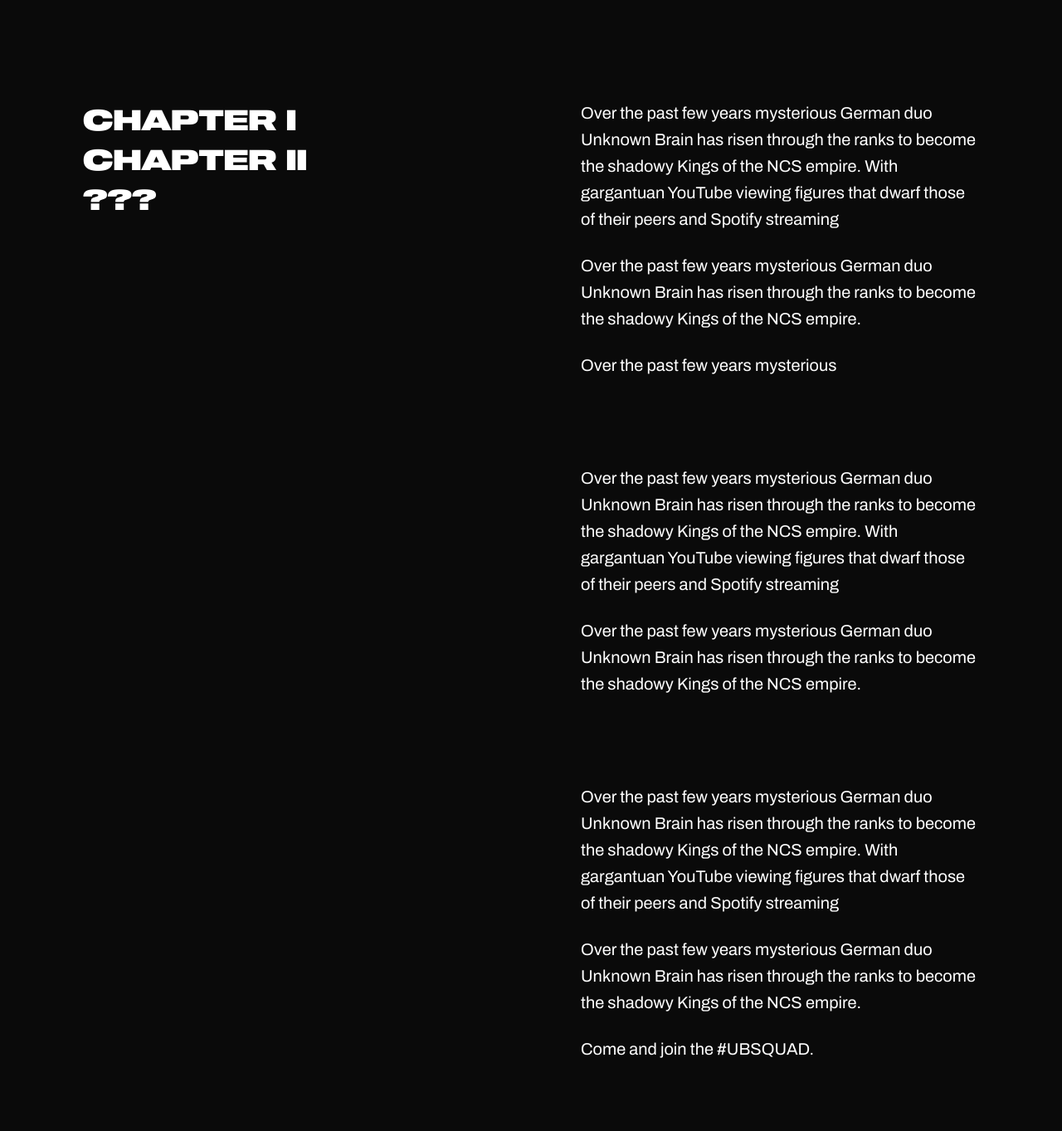
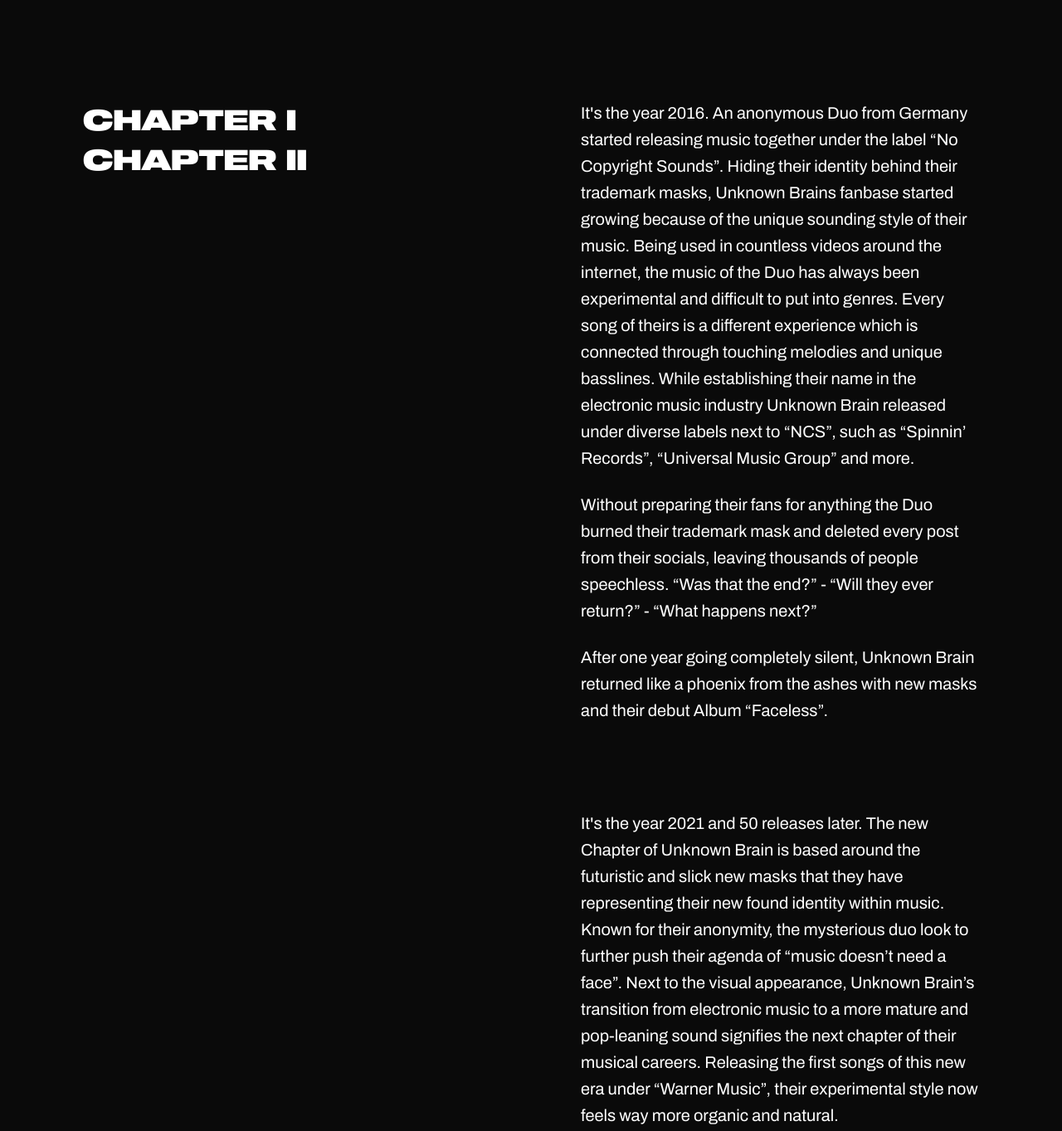
Before and after one commit to spacjar/unknownbrain, a website: page html/index.html in a window 1280 px wide. Shown: the part 860-2223 px from the top of the page at 83% size. Drawn offline with Linux system fonts and the light colour scheme; a web font is replaced by a local one.

Commit message:
feat: new story

```diff
--- a/html/index.html
+++ b/html/index.html
@@ -145,31 +145,18 @@
             <ul class="story__header--computer">
                 <li>Chapter I</li>
                 <li>Chapter II</li>
-                <li>???</li>
             </ul>
             <div class="story__text">
                 <h3 class="story__header--mobile">Chapter I</h3>
                 <div class="story__block">
-                    <p class="pl story__text">Over the past few years mysterious German duo Unknown Brain has risen through the ranks to become the shadowy Kings of
-                    the NCS empire. With gargantuan YouTube viewing figures that dwarf those of their peers and Spotify streaming</p>
-                    <p class="pl">Over the past few years mysterious German duo Unknown Brain has risen through the ranks to become the shadowy Kings of
-                    the NCS empire.</p>
-                    <p class="pl">Over the past few years mysterious</p>
+                    <p class="pl story__text">It's the year 2016. An anonymous Duo from Germany started releasing music together under the label “No Copyright Sounds”. Hiding their identity behind their trademark masks, Unknown Brains fanbase started growing because of the unique sounding style of their music. Being used in countless videos around the internet, the music of the Duo has always been experimental and difficult to put into genres. Every song of theirs is a different experience which is connected through touching melodies and unique basslines. While establishing their name in the electronic music industry Unknown Brain released under diverse labels next to “NCS”, such as “Spinnin’ Records”, “Universal Music Group” and more.</p>
+                    <p class="pl">Without preparing their fans for anything the Duo burned their trademark mask and deleted every post from their socials, leaving thousands of people speechless. “Was that the end?” - “Will they ever return?” - “What happens next?”</p>
+                    <p class="pl">After one year going completely silent, Unknown Brain returned like a phoenix from the ashes with new masks and their debut Album “Faceless”.</p>
                 </div>
                 <h3 class="story__header--mobile">Chapter II</h3>
                 <div class="story__block">
-                    <p class="pl">Over the past few years mysterious German duo Unknown Brain has risen through the ranks to become the shadowy Kings of
-                    the NCS empire. With gargantuan YouTube viewing figures that dwarf those of their peers and Spotify streaming</p>
-                    <p class="pl">Over the past few years mysterious German duo Unknown Brain has risen through the ranks to become the shadowy Kings of
-                    the NCS empire.</p>
-                </div>
-                <h3 class="story__header--mobile">???</h3>
-                <div class="story__block">
-                    <p class="pl">Over the past few years mysterious German duo Unknown Brain has risen through the ranks to become the shadowy Kings of
-                    the NCS empire. With gargantuan YouTube viewing figures that dwarf those of their peers and Spotify streaming</p>
-                    <p class="pl">Over the past few years mysterious German duo Unknown Brain has risen through the ranks to become the shadowy Kings of
-                    the NCS empire.</p>
-                    <p class="pl">Come and join the #UBSQUAD.</p>
+                    <p class="pl">It's the year 2021 and 50 releases later. The new Chapter of Unknown Brain is based around the futuristic and slick new masks that they have representing their new found identity within music. Known for their anonymity, the mysterious duo look to further push their agenda of “music doesn’t need a face”. Next to the visual appearance, Unknown Brain’s transition from electronic music to a more mature and pop-leaning sound signifies the next chapter of their musical careers. Releasing the first songs of this new era under “Warner Music”, their experimental style now feels way more organic and natural.</p>
+                    <p class="pl"></p>
                 </div>
             </div>
         </div>
```
